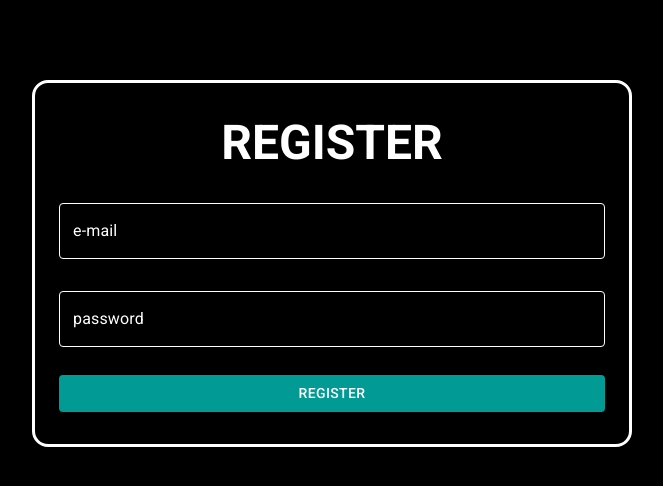
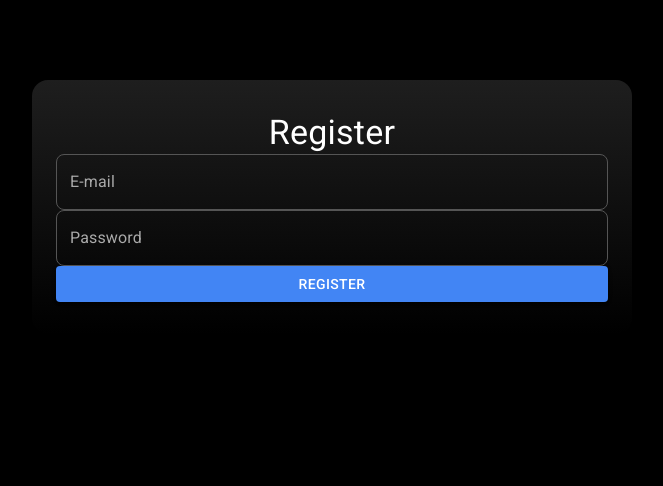
Before and after one commit to astro-yk/courses-app, a Next.js app: page /register in a window 1280 px wide. Shown: the top 486 px of the page, without its empty margins (308-971 px from the left). Built offline with nearby package versions, Linux system fonts and the light colour scheme.

Commit message:
hmmmmmmmm added the module file for cascading css for register

```diff
--- a/pages/register.js
+++ b/pages/register.js
@@ -1,8 +1,8 @@
-import { Box, Grid, Stack, Typography, Button, Container, TextField, Alert } from "@mui/material";
+import { Box, Container, Typography, Button, TextField, Alert } from "@mui/material";
 import { useState } from "react";
 import { useRouter } from "next/router";
 import { backend_url } from "../utils/constants";
-
+import styles from '../styles/Register.module.css';
 
 function register_account(email, password, setErrorMessages, setSuccessMessages, router) {
   fetch(`${backend_url}/coursesapp/register/`, {
@@ -37,45 +37,56 @@ async function handleFailedRegistration(response, setErrorMessages) {
   }
 
   setErrorMessages(error_messages);
-
 }
 
-export default function Login() {
-
+export default function Register() {
   const [email, setEmail] = useState("");
   const [password, setPassword] = useState("");
   const [errorMessages, setErrorMessages] = useState([]);
   const [successMessages, setSuccessMessages] = useState([]);
   const router = useRouter();
 
-
   return (
     <Box component="div">
-      <Container maxWidth="sm" sx={{ marginTop: "5em", paddingBlock: "2em", border: "3px solid #FFFFFF", borderRadius: "1em" }}>
-        <Typography variant="h3" sx={{ textAlign: "center", fontWeight: 800 }}>
-          REGISTER
+      <Container maxWidth="sm" className={styles.container}>
+        <Typography variant="h4" className={styles.typography}>
+          Register
         </Typography>
 
-        <TextField id="email" label="e-mail" variant="outlined" type="email" fullWidth sx={{ marginTop: "2em", fieldset: { borderColor: "white" } }} onChange={(e) => setEmail(e.target.value)} />
-        <TextField id="email" label="password" type="password" variant="outlined" fullWidth sx={{ marginTop: "2em", fieldset: { borderColor: "white" } }} onChange={(e) => setPassword(e.target.value)} />
+        <TextField
+          id="email"
+          label="E-mail"
+          variant="outlined"
+          type="email"
+          fullWidth
+          className={styles.textField}
+          onChange={(e) => setEmail(e.target.value)}
+        />
+        <TextField
+          id="password"
+          label="Password"
+          type="password"
+          variant="outlined"
+          fullWidth
+          className={styles.textField}
+          onChange={(e) => setPassword(e.target.value)}
+        />
 
-        <Button fullWidth sx={{ marginTop: "2em" }} variant="contained" onClick={() => register_account(email, password, setErrorMessages, setSuccessMessages, router)}>Register</Button>
+        <Button fullWidth className={styles.button} variant="contained" onClick={() => register_account(email, password, setErrorMessages, setSuccessMessages, router)}>Register</Button>
       </Container>
 
-      <Container maxWidth="sm" sx={{ marginTop: "1em" }}>
+      <Container maxWidth="sm">
         {errorMessages.map((item, index) => (
-          <Alert severity="error" sx={{marginBlock: "1em"}}>
+          <Alert severity="error" className={styles.errorAlert} key={index}>
             {item}
           </Alert>
         ))}
         {successMessages.map((item, index) => (
-          <Alert severity="success" sx={{marginBlock: "1em"}}>
+          <Alert severity="success" className={styles.successAlert} key={index}>
             {item}
           </Alert>
         ))}
       </Container>
-
-
     </Box>
-  )
+  );
 }
--- a/styles/Cheese.module.css
+++ b/styles/Cheese.module.css
@@ -46,7 +46,7 @@
 
 .title {
   font-family: 'Anton', sans-serif; /* Apply the Anton font */
-  font-size: 3.9rem;
+  font-size: 4.2rem;
   margin: 0.5rem 0; /* Adjusted margin to reduce distance */
   line-height: 1.2;
 }
--- /dev/null
+++ b/styles/Register.module.css
@@ -0,0 +1,77 @@
+/* Register.module.css */
+
+.container {
+    margin-top: 5em;
+    padding: 2em;
+    background: linear-gradient(to bottom, #1e1e1e, #000000); /* Gradient from grey to black */
+    color: #fff;
+    box-shadow: 0 4px 8px rgba(0, 0, 0, 0.3);
+    border-radius: 1em;
+    max-width: 400px;
+    margin-left: auto;
+    margin-right: auto;
+}
+
+.typography {
+    text-align: center;
+    font-weight: 500;
+    color: #fff;
+    margin-bottom: 1em;
+    font-family: 'Anton', sans-serif;
+}
+
+.textField {
+    margin-top: 1.5em;
+}
+
+.textField fieldset {
+    border-color: #555 !important;
+    transition: border-color 0.3s ease;
+    border-radius: 0.5em;
+}
+
+.textField:hover fieldset {
+    border-color: #777 !important;
+}
+
+.textField input {
+    color: #fff;
+    font-family: 'Roboto', sans-serif;
+}
+
+.textField label {
+    color: #aaa;
+    font-family: 'Roboto', sans-serif;
+}
+
+.button {
+    margin-top: 2em;
+    background: #4285f4 !important;
+    color: #fff !important;
+    transition: background 0.3s ease;
+    font-family: 'Roboto', sans-serif;
+    border-radius: 0.5em;
+}
+
+.button:hover {
+    background: #357ae8 !important;
+}
+
+.alert {
+    margin-top: 1em;
+    transition: opacity 0.3s ease;
+    font-family: 'Roboto', sans-serif;
+    border-radius: 0.5em;
+}
+
+.errorAlert {
+    background: #f8d7da;
+    color: #721c24;
+    border: 1px solid #f5c6cb;
+}
+
+.successAlert {
+    background: #d4edda;
+    color: #155724;
+    border: 1px solid #c3e6cb;
+}
```
Also changed, not shown: 1 other file (tests, documents, lock files or other folders).
